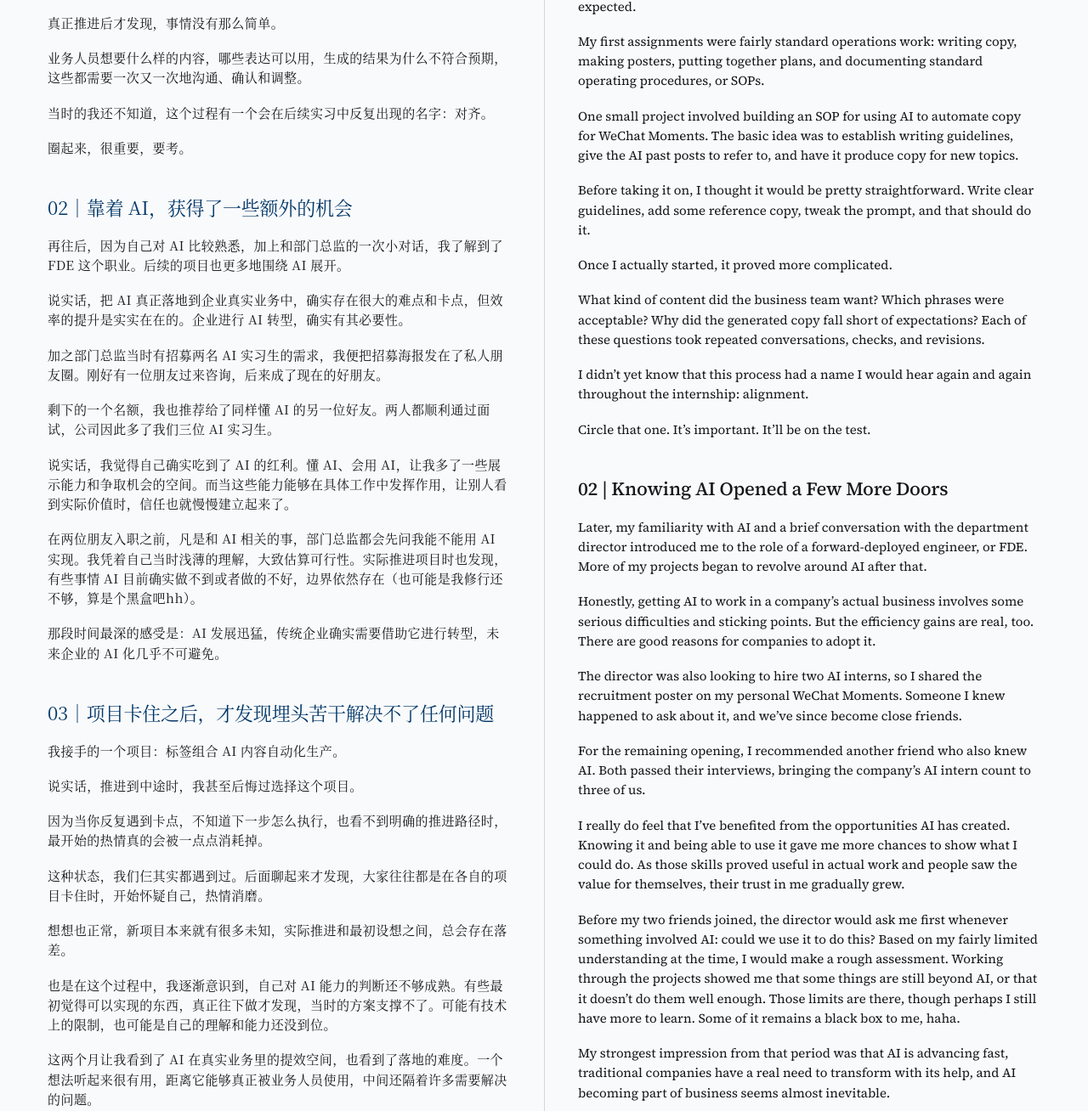
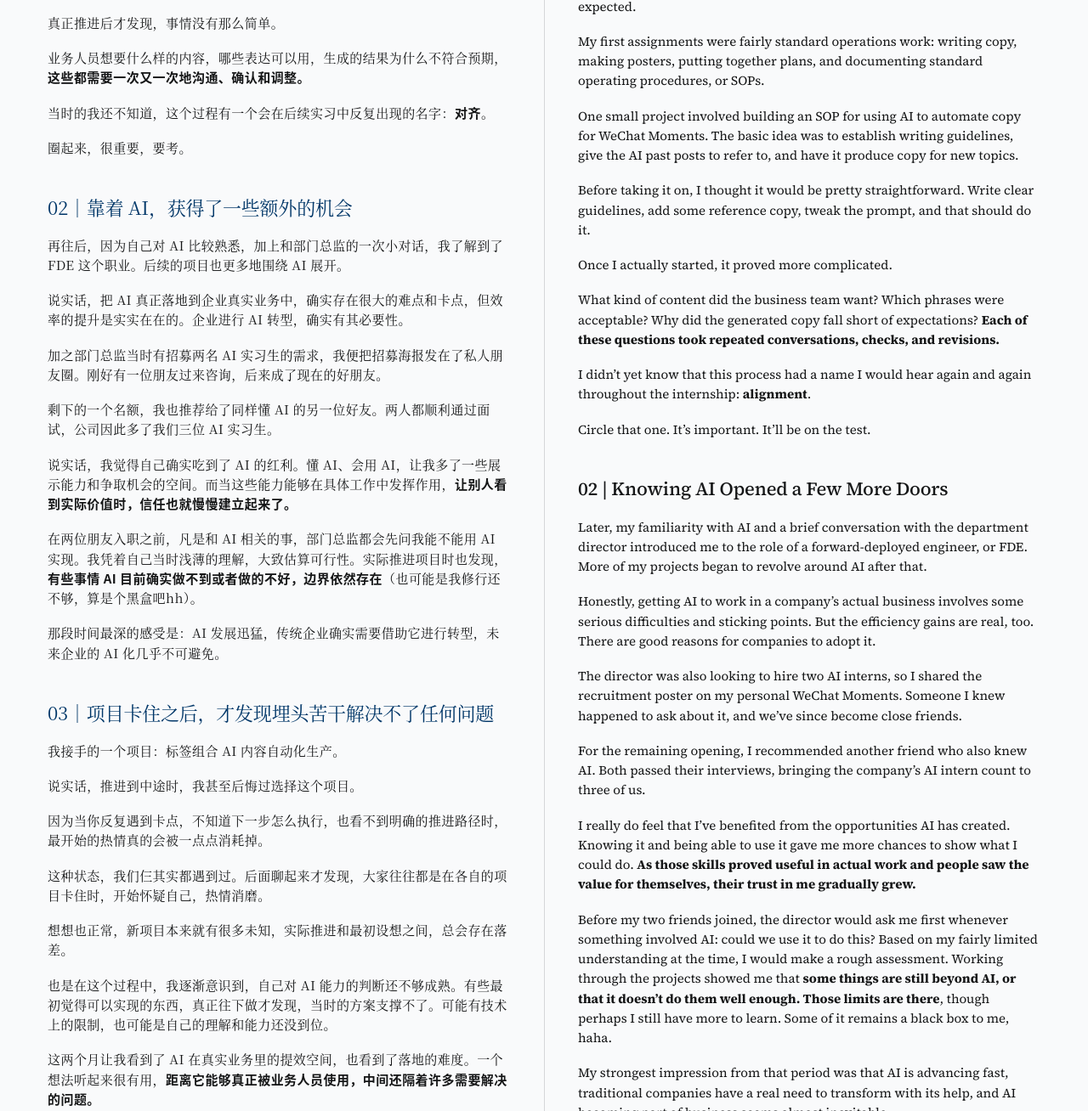
Before and after one commit to coni555/conilab, an Astro site: page /articles/2026-09-13-summer-internship-reflections in a window 1280 px wide. Shown: the part 1731-3039 px from the top of the page at 85% size. Built offline with nearby package versions, Linux system fonts and the light colour scheme; Astro itself is replaced by a stand-in of ours.

Commit message:
Clarify article emphasis and highlight key internship lessons

```diff
--- a/content/articles/2026-09-13-summer-internship-reflections.md
+++ b/content/articles/2026-09-13-summer-internship-reflections.md
@@ -49,10 +49,10 @@ draft: false
 
 真正推进后才发现，事情没有那么简单。
 
-业务人员想要什么样的内容，哪些表达可以用，生成的结果为什么不符合预期，这些都需要一次又一次地沟通、确认和调整。
+业务人员想要什么样的内容，哪些表达可以用，生成的结果为什么不符合预期，**这些都需要一次又一次地沟通、确认和调整。**
 
 
-当时的我还不知道，这个过程有一个会在后续实习中反复出现的名字：对齐。
+当时的我还不知道，这个过程有一个会在后续实习中反复出现的名字：**对齐**。
 
 圈起来，很重要，要考。
 
@@ -70,10 +70,10 @@ draft: false
 剩下的一个名额，我也推荐给了同样懂 AI 的另一位好友。两人都顺利通过面试，公司因此多了我们三位 AI 实习生。
 
 
-说实话，我觉得自己确实吃到了 AI 的红利。懂 AI、会用 AI，让我多了一些展示能力和争取机会的空间。而当这些能力能够在具体工作中发挥作用，让别人看到实际价值时，信任也就慢慢建立起来了。
+说实话，我觉得自己确实吃到了 AI 的红利。懂 AI、会用 AI，让我多了一些展示能力和争取机会的空间。而当这些能力能够在具体工作中发挥作用，**让别人看到实际价值时，信任也就慢慢建立起来了。**
 
 
-在两位朋友入职之前，凡是和 AI 相关的事，部门总监都会先问我能不能用 AI 实现。我凭着自己当时浅薄的理解，大致估算可行性。实际推进项目时也发现，有些事情 AI 目前确实做不到或者做的不好，边界依然存在（也可能是我修行还不够，算是个黑盒吧hh）。
+在两位朋友入职之前，凡是和 AI 相关的事，部门总监都会先问我能不能用 AI 实现。我凭着自己当时浅薄的理解，大致估算可行性。实际推进项目时也发现，**有些事情 AI 目前确实做不到或者做的不好，边界依然存在**（也可能是我修行还不够，算是个黑盒吧hh）。
 
 
 那段时间最深的感受是：AI 发展迅猛，传统企业确实需要借助它进行转型，未来企业的 AI 化几乎不可避免。
@@ -98,7 +98,7 @@ draft: false
 也是在这个过程中，我逐渐意识到，自己对 AI 能力的判断还不够成熟。有些最初觉得可以实现的东西，真正往下做才发现，当时的方案支撑不了。可能有技术上的限制，也可能是自己的理解和能力还没到位。
 
 
-这两个月让我看到了 AI 在真实业务里的提效空间，也看到了落地的难度。一个想法听起来很有用，距离它能够真正被业务人员使用，中间还隔着许多需要解决的问题。
+这两个月让我看到了 AI 在真实业务里的提效空间，也看到了落地的难度。一个想法听起来很有用，**距离它能够真正被业务人员使用，中间还隔着许多需要解决的问题。**
 
 
 其中很重要的一课，就是：项目卡住时，要及时把问题拿出来沟通。
@@ -186,7 +186,7 @@ draft: false
 这段小插曲还让我学到了另外一点：当你判断一件事做不了时，需要把判断依据讲清楚。
 
 
-**能够明确地说清楚限制和所需条件，本身也是一种推进。至少，大家终于知道问题在哪里，可以一起讨论接下来怎么办。**
+**能够明确地说清楚限制和所需条件，本身也是一种推进**。至少，大家终于知道问题在哪里，可以一起讨论接下来怎么办。
 
 
 一句“做不了”，很难帮助别人理解问题，更难推动后续决策，只是情绪上的甩锅。
@@ -287,9 +287,9 @@ Before taking it on, I thought it would be pretty straightforward. Write clear g
 
 Once I actually started, it proved more complicated.
 
-What kind of content did the business team want? Which phrases were acceptable? Why did the generated copy fall short of expectations? Each of these questions took repeated conversations, checks, and revisions.
+What kind of content did the business team want? Which phrases were acceptable? Why did the generated copy fall short of expectations? **Each of these questions took repeated conversations, checks, and revisions.**
 
-I didn’t yet know that this process had a name I would hear again and again throughout the internship: alignment.
+I didn’t yet know that this process had a name I would hear again and again throughout the internship: **alignment**.
 
 Circle that one. It’s important. It’ll be on the test.
 
@@ -303,9 +303,9 @@ The director was also looking to hire two AI interns, so I shared the recruitmen
 
 For the remaining opening, I recommended another friend who also knew AI. Both passed their interviews, bringing the company’s AI intern count to three of us.
 
-I really do feel that I’ve benefited from the opportunities AI has created. Knowing it and being able to use it gave me more chances to show what I could do. As those skills proved useful in actual work and people saw the value for themselves, their trust in me gradually grew.
+I really do feel that I’ve benefited from the opportunities AI has created. Knowing it and being able to use it gave me more chances to show what I could do. **As those skills proved useful in actual work and people saw the value for themselves, their trust in me gradually grew.**
 
-Before my two friends joined, the director would ask me first whenever something involved AI: could we use it to do this? Based on my fairly limited understanding at the time, I would make a rough assessment. Working through the projects showed me that some things are still beyond AI, or that it doesn’t do them well enough. Those limits are there, though perhaps I still have more to learn. Some of it remains a black box to me, haha.
+Before my two friends joined, the director would ask me first whenever something involved AI: could we use it to do this? Based on my fairly limited understanding at the time, I would make a rough assessment. Working through the projects showed me that **some things are still beyond AI, or that it doesn’t do them well enough. Those limits are there**, though perhaps I still have more to learn. Some of it remains a black box to me, haha.
 
 My strongest impression from that period was that AI is advancing fast, traditional companies have a real need to transform with its help, and AI becoming part of business seems almost inevitable.
 
@@ -323,7 +323,7 @@ It makes sense. New projects come with plenty of unknowns, and there will always
 
 During this process, I also began to recognize how much I still had to learn about judging AI’s capabilities. Some things I’d initially thought were possible turned out to be beyond what my proposed approach could deliver. Sometimes there were technical limitations; sometimes my own understanding or skills weren’t there yet.
 
-These two months showed me both how much time AI could save in real business work and how hard it could be to put into practice. An idea can sound useful while still having a long list of unresolved problems before the people doing the work can actually use it.
+These two months showed me both how much time AI could save in real business work and how hard it could be to put into practice. An idea can sound useful while **still having a long list of unresolved problems before the people doing the work can actually use it.**
 
 One particularly valuable lesson was to raise problems promptly when a project gets stuck.
 
@@ -389,7 +389,7 @@ Reading more really does help. Please stop asking whether books still matter in
 
 That episode taught me something else, too. When you decide something can’t be done, you need to explain the reasoning behind that judgment.
 
-**Being able to state the limitations and the conditions you need is itself a way of moving forward. At least everyone can finally see where the problem is and discuss what to do next.**
+**Being able to state the limitations and the conditions you need is itself a way of moving forward.** At least everyone can finally see where the problem is and discuss what to do next.
 
 Simply saying “it can’t be done” does little to help others understand the problem or make the next decision. It’s just an emotional way of passing the buck.
 
--- a/src/pages/articles/[...slug].astro
+++ b/src/pages/articles/[...slug].astro
@@ -551,7 +551,8 @@ const currentSlug = slugOf(article);
   .prose :global(h2:first-child) { margin-top: 0; }
 
   .prose :global(p) { margin: 0 0 var(--sp-18); }
-  .prose :global(strong) { color: var(--ink); font-weight: var(--fw-medium); }
+  .prose :global(strong) { color: var(--ink); font-weight: var(--fw-bold); }
+  .prose.cjk :global(strong) { font-family: var(--cjk-sans); }
 
   .prose :global(em) {
     font-style: italic;
--- a/src/styles/globals.css
+++ b/src/styles/globals.css
@@ -10,6 +10,7 @@
 @import "@fontsource/source-serif-4/400-italic.css";
 @import "@fontsource/source-serif-4/500.css";
 @import "@fontsource/source-serif-4/500-italic.css";
+@import "@fontsource/source-serif-4/700.css";
 @import "@fontsource/inter/400.css";
 @import "@fontsource/inter/500.css";
 @import "@fontsource/jetbrains-mono/400.css";
```
